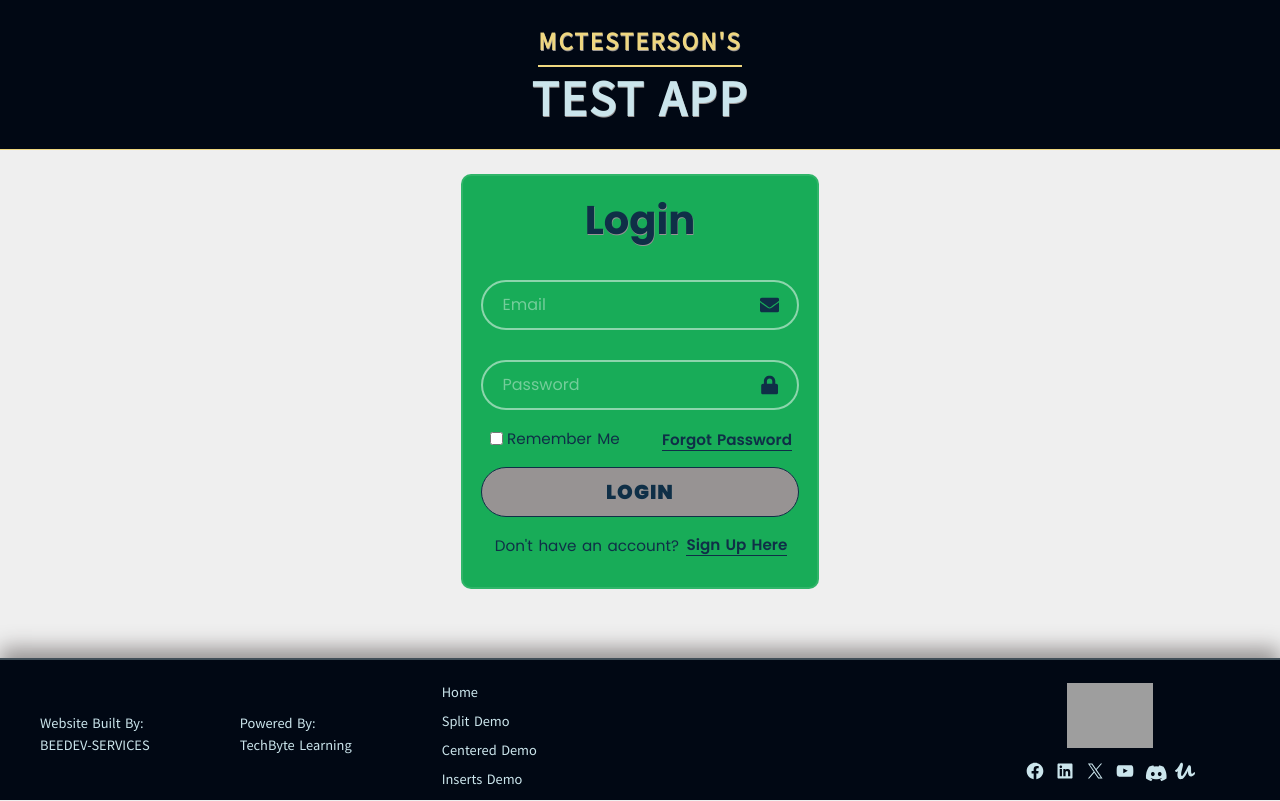
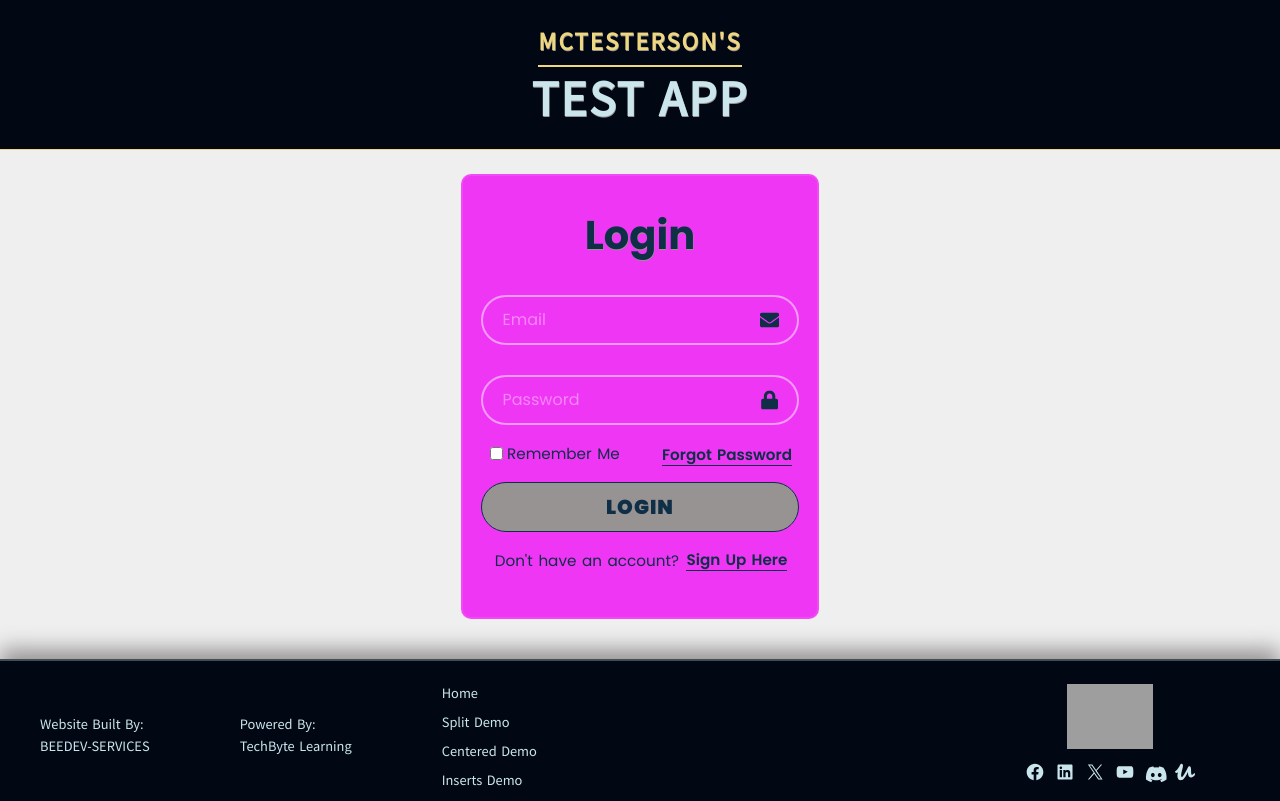
Before and after one commit to cgbridgewater/components_template_app, a React (Vite) app: page /login in a window 1280 px wide. Built offline with nearby package versions, Linux system fonts and the light colour scheme; grey boxes are pictures that could not be loaded.

Commit message:
style tweaks

```diff
--- a/src/App.css
+++ b/src/App.css
@@ -38,6 +38,7 @@
   --yellow: #EFD780;
   --green: #18AC58;
   --red: #c60505;
+  --pink: #EF36F5;
   --shadow: #979393;
   --img_trim: #0F2F47;
   --button_bg: #979393;
@@ -57,6 +58,7 @@
   --yellow: #182445;
   --green: #6DA182;
   --red: #960000;
+  --pink: #AF38FF;
   --shadow: #645489;
   --img_trim: #182445;
   --button_bg: #2b4f59e6;
--- a/src/Components/LoginRegister_Component/LoginRegister_Style.css
+++ b/src/Components/LoginRegister_Component/LoginRegister_Style.css
@@ -12,12 +12,12 @@
     width: 35%;
     min-width: 320px;
     max-width: 425px;
-    height: 415px;
+    height: 445px;
     padding-bottom: 16px;
     display: flex;
     align-items: center;
     overflow: hidden;
-    background-color: var(--green);
+    background-color: var(--pink);
     /* border: thin solid var(--black); */
     border: 2px solid rgba(255,255,255, 0.1);
     border-radius: 10px;
@@ -41,7 +41,7 @@
     }
 
     &.active {
-        height: 480px;
+        height: 510px;
     }
 }
 /*                    */
@@ -162,11 +162,16 @@ form {
         label input {
             margin-right: 4px;
             accent-color: var(--black);
+
+            &:hover {
+                accent-color: var(--button_bg);
+            }
         }
 
         a, label input {
             position: relative;
             top:1.5px;
+
         }
     }
 
```
